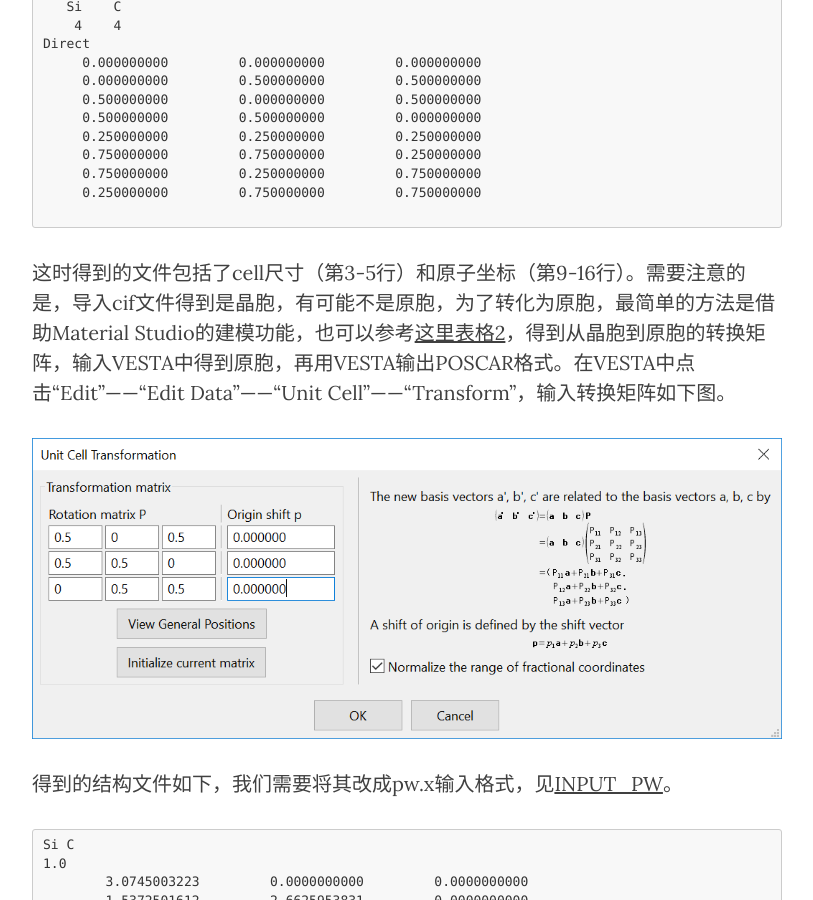
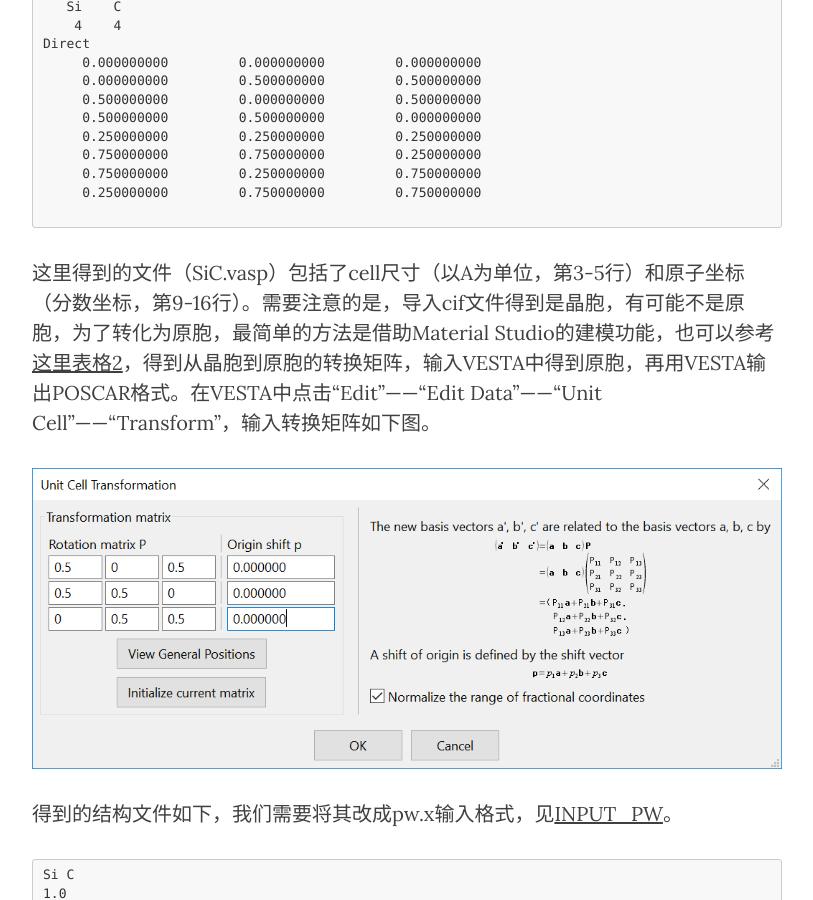
Before and after one commit to yyyu200/DFTbook, a Jekyll site: the page built from _posts/2019-04-01-HandsOn.md, in a window 1280 px wide and 900 px high, scrolled down 2674 px. Shown: the whole window, without its empty margins (233-1046 px from the left). Built offline with Jekyll 4.4.1, drawn with Linux system fonts in a browser that asks for light colours; nearby versions of some CDN libraries; formulas are drawn with MathJax 3; comment, search, counter and statistics services are not loaded.

Commit message:
modify at20190927-16:08:46-aliyun

````diff
--- a/_posts/2019-04-01-HandsOn.md
+++ b/_posts/2019-04-01-HandsOn.md
@@ -60,7 +60,7 @@ Direct
      0.250000000         0.750000000         0.750000000
 
 ```
-这时得到的文件包括了cell尺寸（第3-5行）和原子坐标（第9-16行）。需要注意的是，导入cif文件得到是晶胞，有可能不是原胞，为了转化为原胞，最简单的方法是借助Material Studio的建模功能，也可以参考[这里表格2](../../07/TransCell/#tab2)，得到从晶胞到原胞的转换矩阵，输入VESTA中得到原胞，再用VESTA输出POSCAR格式。在VESTA中点击“Edit”——“Edit Data”——“Unit Cell”——“Transform”，输入转换矩阵如下图。
+这里得到的文件（SiC.vasp）包括了cell尺寸（以A为单位，第3-5行）和原子坐标（分数坐标，第9-16行）。需要注意的是，导入cif文件得到是晶胞，有可能不是原胞，为了转化为原胞，最简单的方法是借助Material Studio的建模功能，也可以参考[这里表格2](../../07/TransCell/#tab2)，得到从晶胞到原胞的转换矩阵，输入VESTA中得到原胞，再用VESTA输出POSCAR格式。在VESTA中点击“Edit”——“Edit Data”——“Unit Cell”——“Transform”，输入转换矩阵如下图。
 
 <p align="center">
     <img src="../../../../../img/transform.png" />
````
